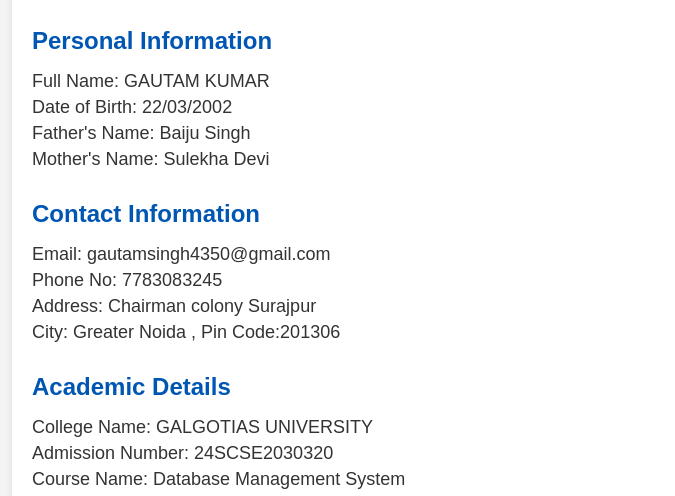
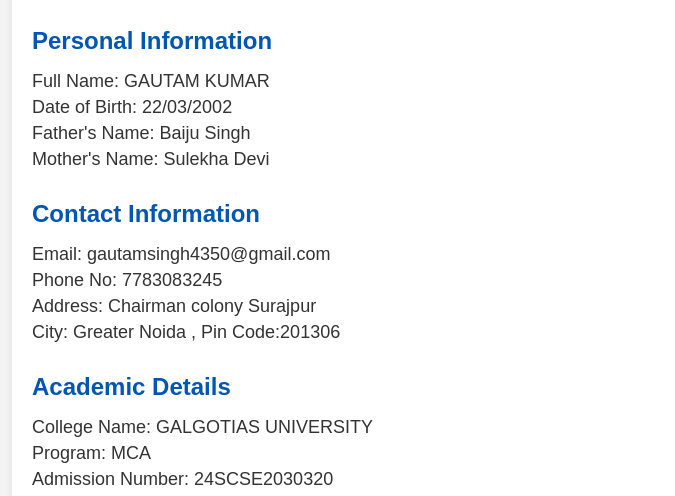
Before and after one commit to gautamsingh11/Profile, a plain HTML site: page index.html in a window 1280 px wide. Shown: the part 303-799 px from the top of the page, without its empty margins (96-771 px from the left). Drawn offline with Linux system fonts and the light colour scheme.

Commit message:
Update index.html

```diff
--- a/index.html
+++ b/index.html
@@ -37,6 +37,7 @@
             <h2>Academic Details</h2>
             <ul>
                 <li>College Name: GALGOTIAS UNIVERSITY</li>
+                <li>Program: MCA</li>
                 <li>Admission Number: 24SCSE2030320</li>
                 <li>Course Name: Database Management System</li>
                 <li>Course Code: E1PA104B</li>
```
